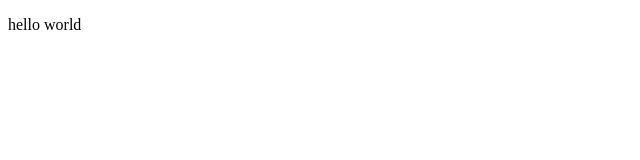
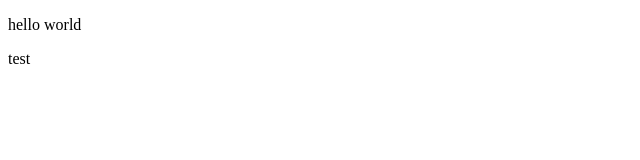
Before and after one commit to jamesacoding/git-test-nucamp2, a website: page index.html in a window 1280 px wide. Shown: the full height of the page, 0-640 px from the left. Drawn offline with Linux system fonts and the light colour scheme.

Commit message:
using NPM

```diff
--- a/index.html
+++ b/index.html
@@ -8,5 +8,6 @@
 </head>
 <body>
     <p>hello world</p>
+    <p>test</p>
 </body>
 </html>
```
Also changed, not shown: package.json (added, +24 -0 lines), 2 other files.
